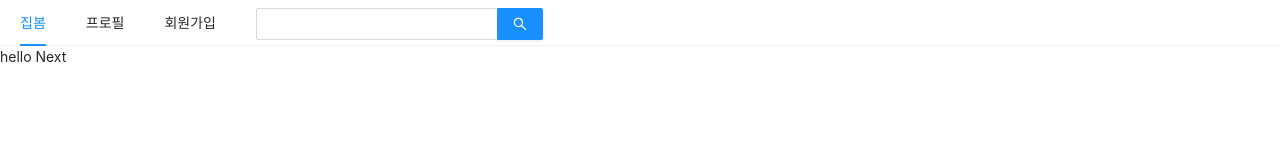
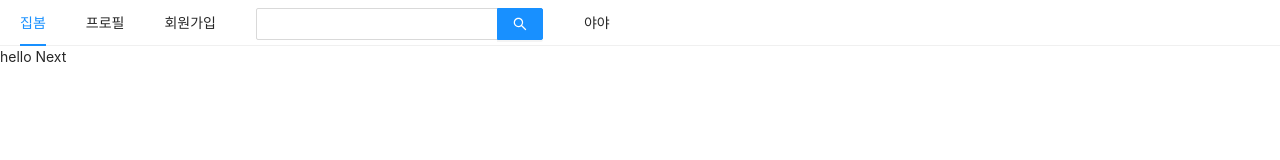
Before and after one commit to zipbom/zipbom-service-next, a Next.js app: page / in a window 1280 px wide. Shown: the top 160 px of the page. Built offline with nearby package versions, Linux system fonts and the light colour scheme.

Commit message:
init(service): 프로젝트 구조를 atomic으로 변경

```diff
--- a/package.json
+++ b/package.json
@@ -3,7 +3,7 @@
   "version": "0.1.0",
   "private": true,
   "scripts": {
-    "dev": "next dev",
+    "dev": "start http://localhost:3000 && next dev",
     "build": "next build",
     "start": "next start -p 8080",
     "lint": "next lint"
--- a/pages/index.tsx
+++ b/pages/index.tsx
@@ -1,5 +1,5 @@
 import type { NextPage } from "next";
-import AppLayout from "@components/AppLayout";
+import ServiceLayout from "@components/templates/ServiceLayout";
 import Head from "next/head";
 // import Image from "next/image";
 // import styles from "../styles/Home.module.css";
@@ -10,9 +10,9 @@ const Home: NextPage = () => {
       <Head>
         <title>Zipbom | Home</title>
       </Head>
-      <AppLayout>
+      <ServiceLayout>
         <div>hello Next</div>
-      </AppLayout>
+      </ServiceLayout>
     </>
   );
 };
--- a/pages/profile.tsx
+++ b/pages/profile.tsx
@@ -1,4 +1,4 @@
-import AppLayout from "@components/AppLayout";
+import ServiceLayout from "@components/templates/ServiceLayout";
 import Head from "next/head";
 
 const Profile = () => {
@@ -7,9 +7,9 @@ const Profile = () => {
       <Head>
         <title>Zipbom | 프로필</title>
       </Head>
-      <AppLayout>
+      <ServiceLayout>
         <div>내 프로필</div>
-      </AppLayout>
+      </ServiceLayout>
     </>
   );
 };
--- a/pages/signup.tsx
+++ b/pages/signup.tsx
@@ -1,4 +1,4 @@
-import AppLayout from "@components/AppLayout";
+import ServiceLayout from "@components/templates/ServiceLayout";
 import Head from "next/head";
 
 const SignUp = () => {
@@ -7,9 +7,9 @@ const SignUp = () => {
       <Head>
         <title>Zipbom | 회원 가입</title>
       </Head>
-      <AppLayout>
+      <ServiceLayout>
         <div>사인업</div>
-      </AppLayout>
+      </ServiceLayout>
     </>
   );
 };
--- a/src/components/AppLayout.tsx
+++ /dev/null
@@ -1,33 +0,0 @@
-import Link from "next/link";
-import { CustomMenu } from "@components/AppLayoutStyle.";
-import { Input } from "antd";
-
-const AppLayout: React.FC = ({ children }) => {
-  return (
-    <>
-      <CustomMenu mode="horizontal">
-        <CustomMenu.Item>
-          <Link href="/">
-            <a>집봄</a>
-          </Link>
-        </CustomMenu.Item>
-        <CustomMenu.Item>
-          <Link href="/profile">
-            <a>프로필</a>
-          </Link>
-        </CustomMenu.Item>
-        <CustomMenu.Item>
-          <Link href="/signup">
-            <a>회원가입</a>
-          </Link>
-        </CustomMenu.Item>
-        <CustomMenu.Item>
-          <Input.Search enterButton style={{ verticalAlign: "middle" }} />
-        </CustomMenu.Item>
-      </CustomMenu>
-      {children}
-    </>
-  );
-};
-
-export default AppLayout;
--- /dev/null
+++ b/src/components/molcules/ServiceMenuItem.tsx
@@ -0,0 +1,16 @@
+import { Menu } from "antd";
+import Link from "next/link";
+
+const ServiceMenuItem: React.FC = () => {
+  return (
+    <>
+      <Menu.Item>
+        <Link href="/">
+          <a>야야</a>
+        </Link>
+      </Menu.Item>
+    </>
+  );
+};
+
+export default ServiceMenuItem;
--- a/src/components/AppLayoutStyle..tsx
+++ b/src/components/molcules/styles/ServiceMenuItemStyle.tsx
@@ -1,6 +1,6 @@
 import styled, { css } from "styled-components";
 import { Menu } from "antd";
 
-export const CustomMenu = styled(Menu)``;
+export const ServiceNavigationContainer = styled(Menu)``;
 
 export default {};
--- /dev/null
+++ b/src/components/organisms/ServiceNavigation.tsx
@@ -0,0 +1,33 @@
+import Link from "next/link";
+import { Input, Menu } from "antd";
+import ServiceMenuItem from "@components/molcules/ServiceMenuItem";
+
+const ServiceNavigation: React.FC = () => {
+  return (
+    <>
+      <Menu mode="horizontal">
+        <Menu.Item>
+          <Link href="/">
+            <a>집봄</a>
+          </Link>
+        </Menu.Item>
+        <Menu.Item>
+          <Link href="/profile">
+            <a>프로필</a>
+          </Link>
+        </Menu.Item>
+        <Menu.Item>
+          <Link href="/signup">
+            <a>회원가입</a>
+          </Link>
+        </Menu.Item>
+        <Menu.Item>
+          <Input.Search enterButton style={{ verticalAlign: "middle" }} />
+        </Menu.Item>
+        <ServiceMenuItem />
+      </Menu>
+    </>
+  );
+};
+
+export default ServiceNavigation;
--- /dev/null
+++ b/src/components/organisms/styles/ServiceNavigationStyle.tsx
@@ -0,0 +1,6 @@
+import styled, { css } from "styled-components";
+import { Menu } from "antd";
+
+export const ServiceNavigationContainer = styled(Menu)``;
+
+export default {};
--- /dev/null
+++ b/src/components/templates/ServiceLayout.tsx
@@ -0,0 +1,12 @@
+import ServiceNavigation from "@components/organisms/ServiceNavigation";
+
+const ServiceLayout: React.FC = ({ children }) => {
+  return (
+    <>
+      <ServiceNavigation />
+      {children}
+    </>
+  );
+};
+
+export default ServiceLayout;
--- /dev/null
+++ b/src/components/templates/styles/ServiceLayoutStyle.tsx
@@ -0,0 +1,6 @@
+import styled, { css } from "styled-components";
+import { Menu } from "antd";
+
+export const ServiceNavigationContainer = styled(Menu)``;
+
+export default {};
```
Also changed, not shown: 2 other files (tests, documents, lock files or other folders).
